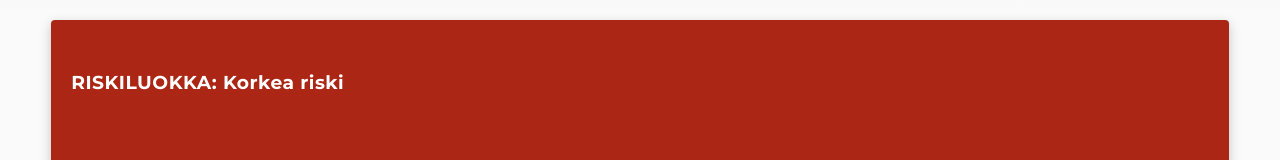
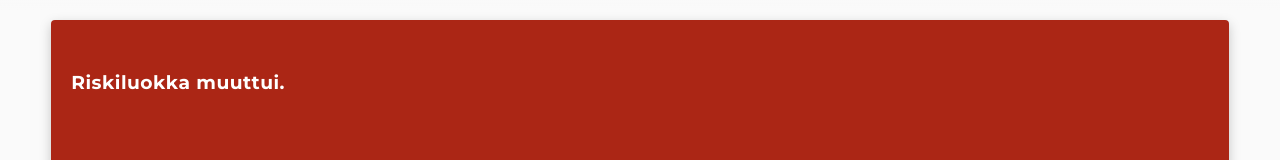
Before and after one commit to digitalents-helsinki/Sote-App, a React (Create React App) app: page /instructionPageTwo in a window 1280 px wide. Shown: the part 120-280 px from the top of the page. Built offline with nearby package versions, Linux system fonts and the light colour scheme.

Commit message:
controlData passed or not?

```diff
--- a/src/InstructionComponents/ControlledScoreCard.js
+++ b/src/InstructionComponents/ControlledScoreCard.js
@@ -6,15 +6,27 @@ function ControlledScoreCard({
   ControlRiskCardVisibility,
   controlData
 }) {
-  // If the RISK LEVEL stayed the same after control, render PYSYI SAMANA. If the not render MUUTTUI
-  const newRiskLevel = {
-    stayedSame: " PYSYI SAMANA",
-    changed: " MUUTTUI"
+  const controlData_RiskLevel = () => {
+    if (controlData === 0) {
+      return "Lievä riski";
+    } else if (controlData >= 1 && controlData <= 3) {
+      return "Kohtalainen riski";
+    } else if (
+      controlData["Hengitystaajuus - NEWSscore"] === 3 ||
+      controlData["Happisaturaatio - NEWSscore"] === 3 ||
+      controlData["Systolinen verenpaine - NEWSscore"] === 3 ||
+      controlData["Syketaajuus - NEWSscore"] === 3 ||
+      controlData["Mittaa lämpötila - NEWSscore"] === 3 ||
+      controlData >= 4
+    ) {
+      return "Korkea riski";
+    }
   };
+
+  console.log(controlData);
+
   const [cardStyle, setCardStyle] = useState(null);
   const [cardText, setCardText] = useState(null);
-
-  var oldNewsScores = NEWSscoreTotal;
 
   useEffect(() => {
     if (NEWSscoreTotal === 0) {
@@ -41,6 +53,7 @@ function ControlledScoreCard({
       });
     }
   }, [NEWSscoreTotal, personData]);
+
   return (
     <div
       style={cardStyle}
@@ -49,7 +62,10 @@ function ControlledScoreCard({
         (ControlRiskCardVisibility ? " active" : "")
       }
     >
-      <h3>RISKILUOKKA: {cardText}</h3>
+      <h3>
+        Riskiluokka{" "}
+        {cardText === controlData_RiskLevel() ? "pysyi samana." : "muuttui."}
+      </h3>
       <p>Kontrolloidut NEWS-pisteet: {NEWSscoreTotal}p.</p>
       <h3>{"KONTROLLOITU RISKILUOKKA: " + cardText}</h3>
     </div>
```
